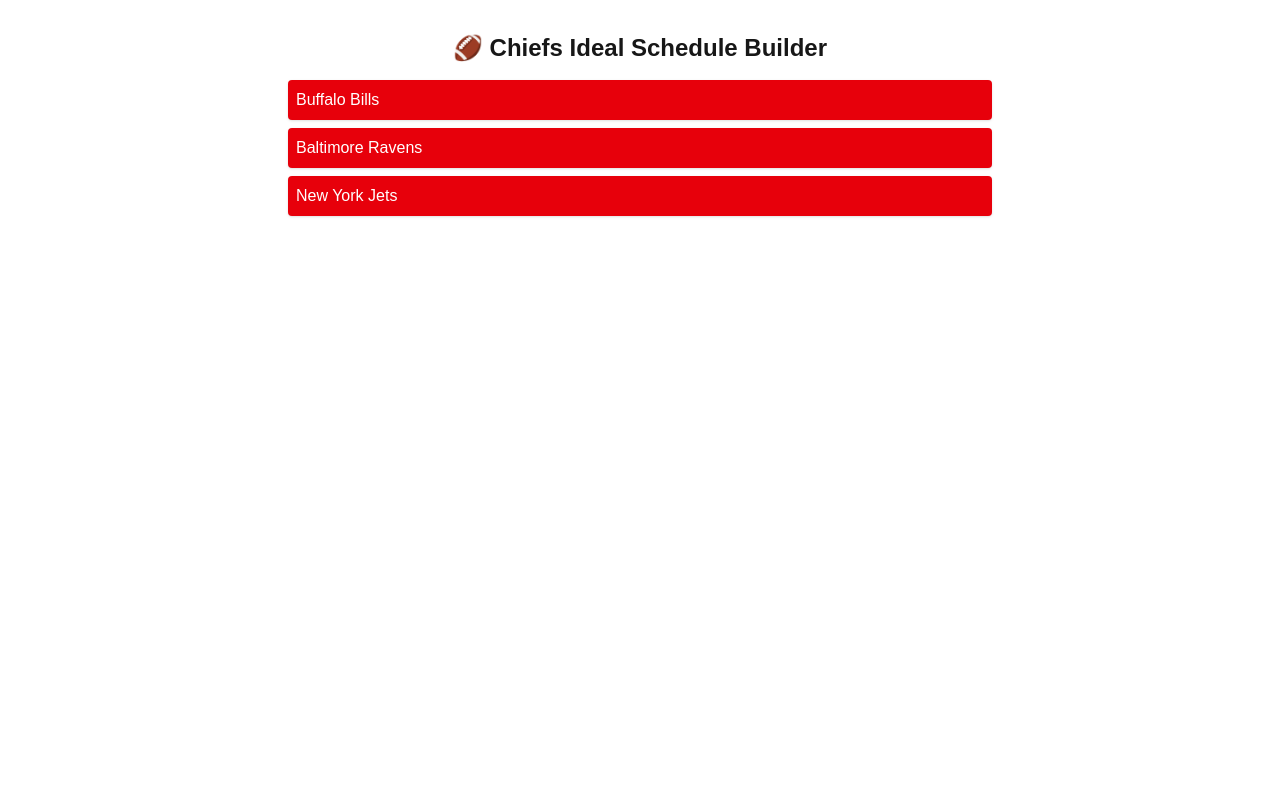
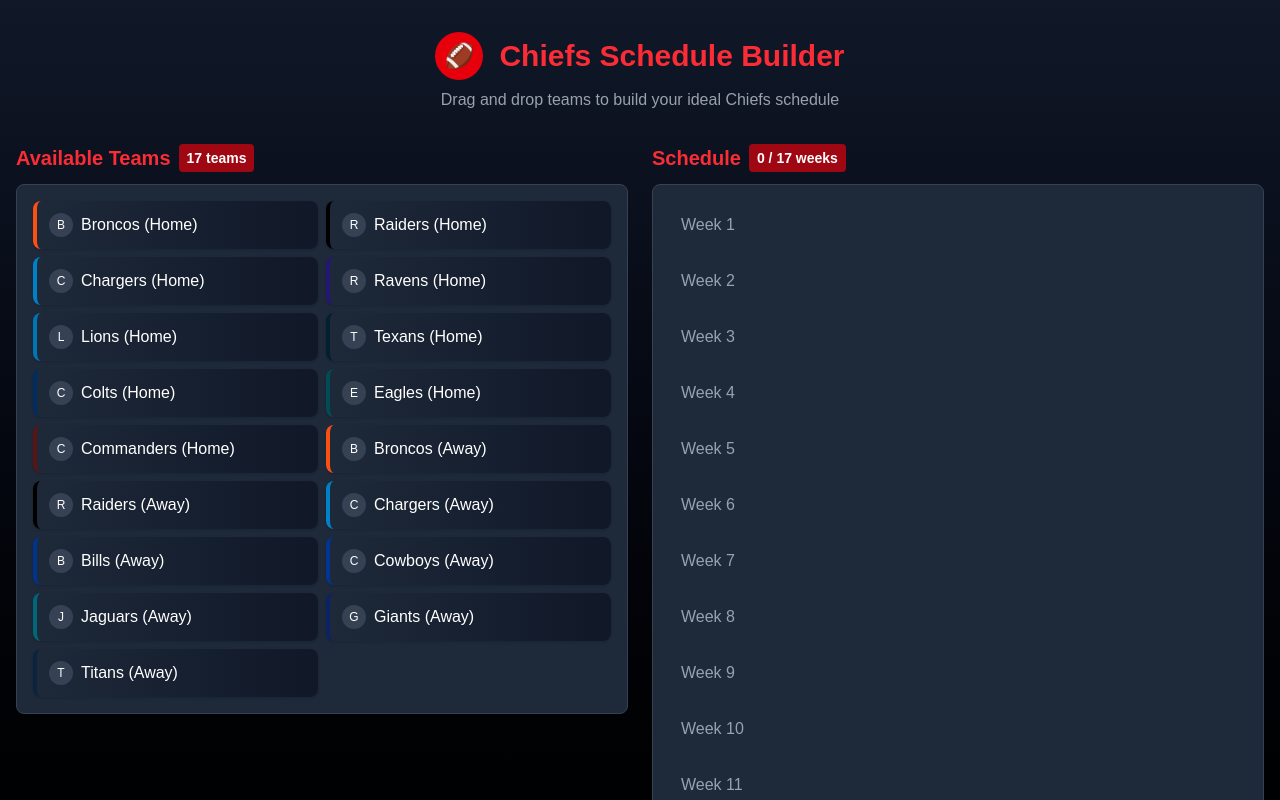
Before and after one commit to F-L-D-B/chiefs-schedule-dnd, a Next.js app: page / in a window 1280 px wide. Shown: the top 800 px of the page. Built offline with nearby package versions, Linux system fonts and the light colour scheme.

Commit message:
UPDATED PAGE

```diff
--- a/src/app/page.tsx
+++ b/src/app/page.tsx
@@ -1,63 +1,328 @@
 'use client';
 
-import { DndContext, closestCenter } from '@dnd-kit/core';
 import {
-  arrayMove,
-  SortableContext,
-  useSortable,
-  verticalListSortingStrategy,
-} from '@dnd-kit/sortable';
-import { CSS } from '@dnd-kit/utilities';
-import { useState } from 'react';
-import { opponents } from '../data/opponents';
-import { OpponentCard } from '@/components/OpponentCard';
+  DndContext,
+  DragEndEvent,
+  DragStartEvent,
+  useDraggable,
+  useDroppable,
+  pointerWithin,
+  defaultDropAnimationSideEffects,
+  rectIntersection,
+} from '@dnd-kit/core';
+import { restrictToWindowEdges } from '@dnd-kit/modifiers';
+import { memo, useCallback, useMemo, useState } from 'react';
 
-function SortableItem({ id, name }: { id: string; name: string }) {
-  const { attributes, listeners, setNodeRef, transform, transition } =
-    useSortable({ id });
-  const style = {
-    transform: CSS.Transform.toString(transform),
-    transition,
+interface Team {
+  id: string;
+  name: string;
+  color: string;
+}
+
+interface WeeksState {
+  [key: string]: Team;
+}
+
+const opponentsList: Team[] = [
+  // Home Games
+  { id: 'broncos-home', name: 'Broncos (Home)', color: '#FB4F14' },
+  { id: 'raiders-home', name: 'Raiders (Home)', color: '#000000' },
+  { id: 'chargers-home', name: 'Chargers (Home)', color: '#0080C6' },
+  { id: 'ravens-home', name: 'Ravens (Home)', color: '#241773' },
+  { id: 'lions-home', name: 'Lions (Home)', color: '#0076B6' },
+  { id: 'texans-home', name: 'Texans (Home)', color: '#03202F' },
+  { id: 'colts-home', name: 'Colts (Home)', color: '#002C5F' },
+  { id: 'eagles-home', name: 'Eagles (Home)', color: '#004C54' },
+  { id: 'commanders-home', name: 'Commanders (Home)', color: '#5A1414' },
+  // Away Games
+  { id: 'broncos-away', name: 'Broncos (Away)', color: '#FB4F14' },
+  { id: 'raiders-away', name: 'Raiders (Away)', color: '#000000' },
+  { id: 'chargers-away', name: 'Chargers (Away)', color: '#0080C6' },
+  { id: 'bills-away', name: 'Bills (Away)', color: '#00338D' },
+  { id: 'cowboys-away', name: 'Cowboys (Away)', color: '#003594' },
+  { id: 'jaguars-away', name: 'Jaguars (Away)', color: '#006778' },
+  { id: 'giants-away', name: 'Giants (Away)', color: '#0B2265' },
+  { id: 'titans-away', name: 'Titans (Away)', color: '#0C2340' },
+];
+
+export default function Home() {
+  const [pool, setPool] = useState<Team[]>(opponentsList);
+  const [weeks, setWeeks] = useState<WeeksState>({});
+  const [activeId, setActiveId] = useState<string | null>(null);
+
+  // Performance optimization - memoize collision detection algorithm
+  const collisionDetection = useMemo(() => rectIntersection, []);
+
+  // Performance optimization - memoize modifiers
+  const modifiers = useMemo(() => [restrictToWindowEdges], []);
+
+  // Custom drop animation config to reduce visual overhead
+  const dropAnimation = {
+    sideEffects: defaultDropAnimationSideEffects({
+      styles: {
+        active: {
+          opacity: '0.5',
+        },
+      },
+    }),
   };
+
+  const handleDragStart = useCallback((event: DragStartEvent): void => {
+    setActiveId(event.active.id as string);
+  }, []);
+
+  const handleDragEnd = useCallback(
+    (event: DragEndEvent): void => {
+      const { active, over } = event;
+      setActiveId(null);
+
+      if (!over) return;
+
+      const activeId = active.id as string;
+      const overId = over.id as string;
+      const activeFrom = active.data.current?.from as string | undefined;
+
+      // Dragged into team pool
+      if (overId === 'pool') {
+        if (activeFrom?.startsWith('week-')) {
+          setPool((prev) => {
+            const draggedItem = weeks[activeFrom];
+            if (!prev.find((t) => t.id === activeId)) {
+              return [...prev, draggedItem];
+            }
+            return prev;
+          });
+
+          setWeeks((prev) => {
+            const updated = { ...prev };
+            delete updated[activeFrom];
+            return updated;
+          });
+        }
+      }
+
+      // Dragged into a week
+      else if (overId.startsWith('week-')) {
+        const fromPool = pool.find((t) => t.id === activeId);
+        const fromWeekKey = Object.entries(weeks).find(
+          ([_, val]) => val?.id === activeId
+        )?.[0];
+        const item = fromPool || weeks[fromWeekKey || ''];
+
+        if (!item) return;
+
+        setWeeks((prev) => ({ ...prev, [overId]: item }));
+
+        if (fromPool) {
+          setPool((prev) => prev.filter((t) => t.id !== activeId));
+        }
+
+        if (fromWeekKey && fromWeekKey !== overId) {
+          setWeeks((prev) => {
+            const updated = { ...prev };
+            delete updated[fromWeekKey];
+            return updated;
+          });
+        }
+      }
+    },
+    [pool, weeks]
+  );
+
+  // Memoize pool team list rendering
+  const poolTeams = useMemo(
+    () => (
+      <div className='grid grid-cols-1 sm:grid-cols-2 gap-2'>
+        {pool.map((team) => (
+          <DraggableItem
+            key={team.id}
+            id={team.id}
+            name={team.name}
+            color={team.color}
+            from='pool'
+            isActive={activeId === team.id}
+          />
+        ))}
+      </div>
+    ),
+    [pool, activeId]
+  );
+
+  // Memoize week slots rendering
+  const weekSlots = useMemo(
+    () =>
+      Array.from({ length: 17 }, (_, i) => {
+        const weekKey = `week-${i + 1}`;
+        return (
+          <DropZone
+            key={weekKey}
+            id={weekKey}
+            label={`Week ${i + 1}`}
+            isWeek={true}
+            hasItem={!!weeks[weekKey]}
+          >
+            {weeks[weekKey] ? (
+              <DraggableItem
+                id={weeks[weekKey].id}
+                name={weeks[weekKey].name}
+                color={weeks[weekKey].color}
+                from={weekKey}
+                isActive={activeId === weeks[weekKey].id}
+              />
+            ) : null}
+          </DropZone>
+        );
+      }),
+    [weeks, activeId]
+  );
+
+  return (
+    <div className='min-h-screen bg-gradient-to-b from-gray-900 to-black text-white p-4'>
+      <div className='max-w-7xl mx-auto'>
+        <header className='mb-8 pt-4'>
+          <div className='flex items-center justify-center space-x-4 mb-2'>
+            <div className='w-12 h-12 bg-red-600 rounded-full flex items-center justify-center'>
+              <span className='text-2xl'>🏈</span>
+            </div>
+            <h1 className='text-3xl font-bold text-red-500'>
+              Chiefs Schedule Builder
+            </h1>
+          </div>
+          <p className='text-center text-gray-400'>
+            Drag and drop teams to build your ideal Chiefs schedule
+          </p>
+        </header>
+
+        <DndContext
+          onDragStart={handleDragStart}
+          onDragEnd={handleDragEnd}
+          collisionDetection={collisionDetection}
+          modifiers={modifiers}
+        >
+          <div className='flex flex-col md:flex-row gap-6'>
+            {/* Team Pool */}
+            <div className='w-full md:w-1/2 mb-6 md:mb-0'>
+              <h2 className='text-xl font-bold mb-3 text-red-500 flex items-center'>
+                <span className='mr-2'>Available Teams</span>
+                <span className='text-sm bg-red-800 text-white px-2 py-1 rounded'>
+                  {pool.length} teams
+                </span>
+              </h2>
+              <DropZone id='pool' label='' isPool={true}>
+                {poolTeams}
+              </DropZone>
+            </div>
+
+            {/* Weeks */}
+            <div className='w-full md:w-1/2'>
+              <h2 className='text-xl font-bold mb-3 text-red-500 flex items-center'>
+                <span className='mr-2'>Schedule</span>
+                <span className='text-sm bg-red-800 text-white px-2 py-1 rounded'>
+                  {Object.keys(weeks).length} / 17 weeks
+                </span>
+              </h2>
+              <div className='bg-gray-800 bg-opacity-50 rounded-lg p-4 backdrop-blur-sm border border-gray-700'>
+                {weekSlots}
+              </div>
+            </div>
+          </div>
+        </DndContext>
+      </div>
+    </div>
+  );
+}
+
+interface DraggableItemProps {
+  id: string;
+  name: string;
+  color: string;
+  from: string;
+  isActive: boolean;
+}
+
+// Memoized draggable item to prevent unnecessary re-renders
+const DraggableItem = memo(function DraggableItem({
+  id,
+  name,
+  color,
+  from,
+  isActive,
+}: DraggableItemProps) {
+  const { attributes, listeners, setNodeRef, transform } = useDraggable({
+    id,
+    data: { id, name, color, from },
+  });
+
+  const style = transform
+    ? {
+        transform: `translate3d(${transform.x}px, ${transform.y}px, 0)`,
+        borderLeftColor: color,
+      }
+    : { borderLeftColor: color };
 
   return (
     <div
       ref={setNodeRef}
       style={style}
+      {...listeners}
       {...attributes}
-      {...listeners}
-      className='mb-2'
+      className={`bg-gradient-to-r from-gray-800 to-gray-900 p-3 rounded-lg shadow cursor-move w-full max-w-full border-l-4 ${
+        isActive ? 'opacity-75' : ''
+      }`}
     >
-      <OpponentCard name={name} />
+      <div className='flex items-center'>
+        <div className='w-6 h-6 bg-gray-700 rounded-full mr-2 flex items-center justify-center'>
+          <span className='text-xs'>{name.charAt(0)}</span>
+        </div>
+        <span className='font-medium truncate'>{name}</span>
+      </div>
     </div>
   );
+});
+
+interface DropZoneProps {
+  id: string;
+  label?: string;
+  children?: React.ReactNode;
+  isPool?: boolean;
+  isWeek?: boolean;
+  hasItem?: boolean;
 }
 
-export default function Home() {
-  const [items, setItems] = useState(opponents);
+// Memoized dropzone to prevent unnecessary re-renders
+const DropZone = memo(function DropZone({
+  id,
+  label,
+  children,
+  isPool = false,
+  isWeek = false,
+  hasItem = false,
+}: DropZoneProps) {
+  const { setNodeRef, isOver } = useDroppable({ id });
 
   return (
-    <main className='p-8 max-w-3xl mx-auto'>
-      <h1 className='text-2xl font-bold mb-4 text-center'>
-        🏈 Chiefs Ideal Schedule Builder
-      </h1>
-      <DndContext
-        collisionDetection={closestCenter}
-        onDragEnd={(event) => {
-          const { active, over } = event;
-          if (active.id !== over?.id) {
-            const oldIndex = items.findIndex((item) => item.id === active.id);
-            const newIndex = items.findIndex((item) => item.id === over?.id);
-            setItems((items) => arrayMove(items, oldIndex, newIndex));
-          }
-        }}
-      >
-        <SortableContext items={items} strategy={verticalListSortingStrategy}>
-          {items.map((item) => (
-            <SortableItem key={item.id} id={item.id} name={item.name} />
-          ))}
-        </SortableContext>
-      </DndContext>
-    </main>
+    <div
+      ref={setNodeRef}
+      className={`rounded-lg ${
+        isPool
+          ? 'p-4 bg-gray-800 bg-opacity-50 min-h-[300px] border border-gray-700'
+          : isWeek
+          ? `p-3 mb-2 flex items-center ${
+              hasItem ? 'bg-gray-700' : 'bg-gray-800 bg-opacity-50'
+            } ${isOver ? 'bg-red-900 bg-opacity-30' : ''}`
+          : ''
+      }`}
+    >
+      {label && (
+        <div
+          className={`text-gray-400 font-medium ${
+            isWeek ? 'w-24 flex-shrink-0' : 'mb-2'
+          }`}
+        >
+          {label}
+        </div>
+      )}
+      <div className={`${isWeek ? 'flex-grow' : ''}`}>{children}</div>
+    </div>
   );
-}
+});
```
